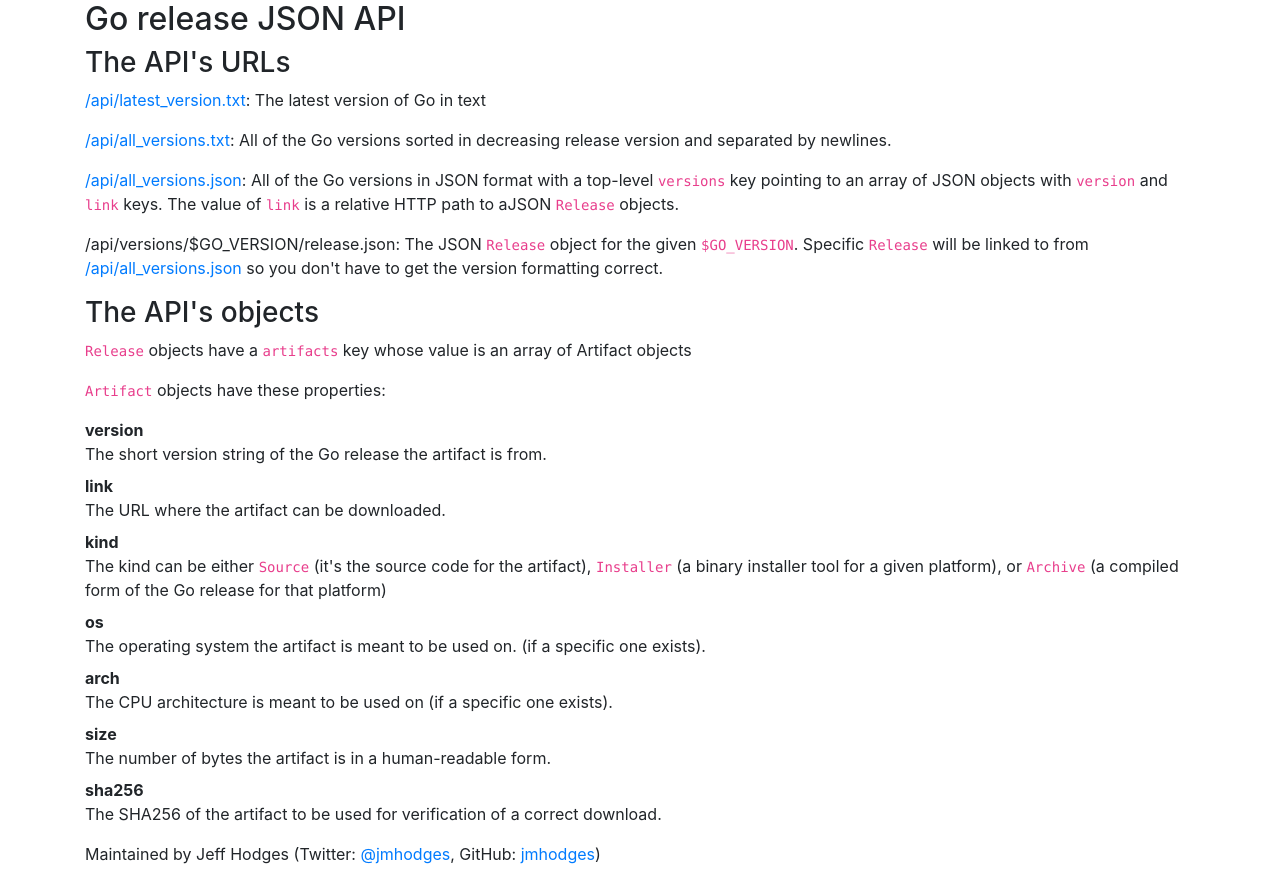
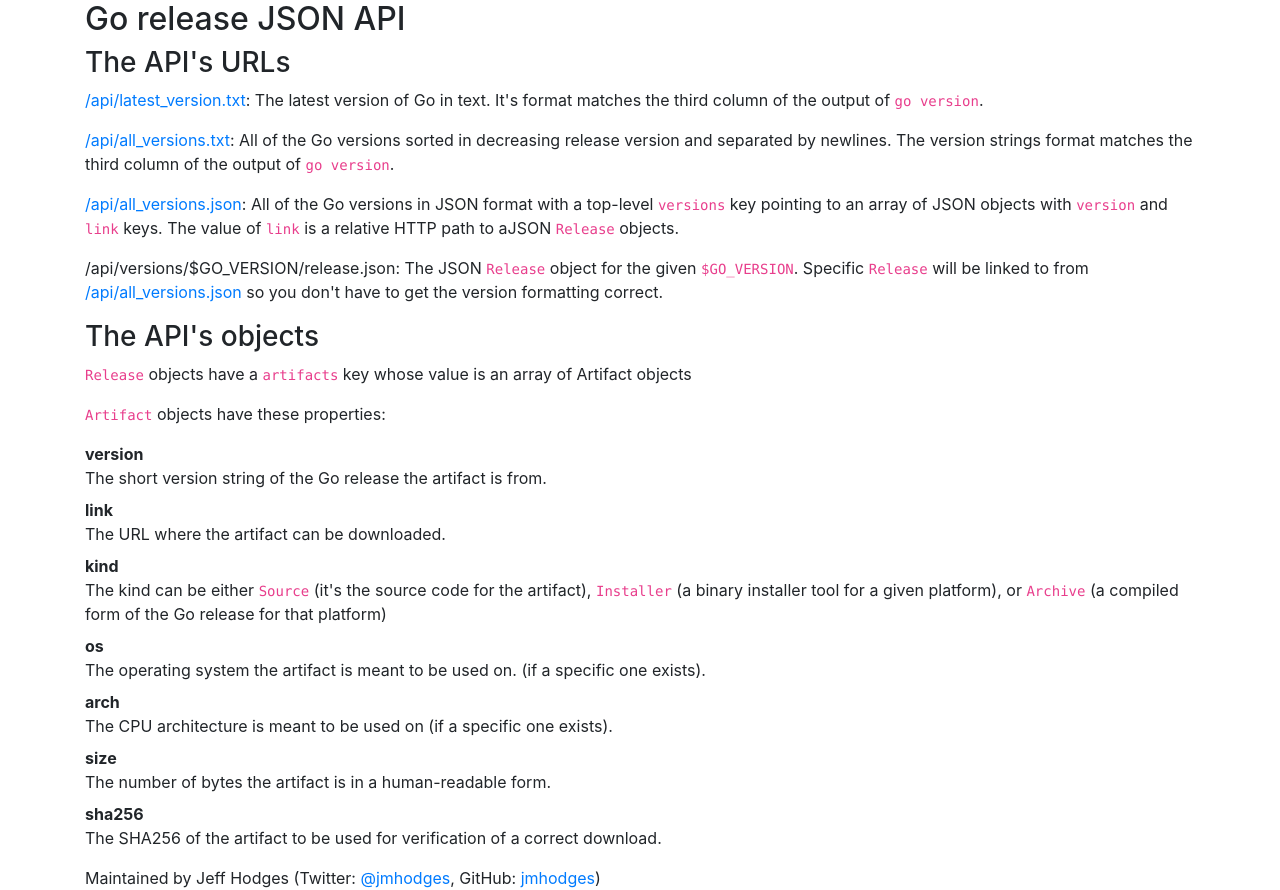
Before and after one commit to jmhodges/goreleaseapi, a plain HTML site: page docs/index.html in a window 1280 px wide. Before the commit the page ends 866 px from the top, so only its background shows below. Drawn offline with nearby package versions, Linux system fonts and the light colour scheme.

Commit message:
doc the format of the version strings in *.txt

```diff
--- a/docs/index.html
+++ b/docs/index.html
@@ -14,8 +14,8 @@
       <div class="page-header">
         <h3>The API's URLs</h3>
       </div>
-      <a href="/goreleaseapi/api/latest_version.txt">/api/latest_version.txt</a>: The latest version of Go in text</p>
-      <p><a href="/goreleaseapi/api/all_versions.txt">/api/all_versions.txt</a>: All of the Go versions sorted in decreasing release version and separated by newlines.</p>
+      <a href="/goreleaseapi/api/latest_version.txt">/api/latest_version.txt</a>: The latest version of Go in text. It's format matches the third column of the output of <code>go version</code>.</p>
+      <p><a href="/goreleaseapi/api/all_versions.txt">/api/all_versions.txt</a>: All of the Go versions sorted in decreasing release version and separated by newlines. The version strings format matches the third column of the output of <code>go version</code>.</p>
       <p><a href="/goreleaseapi/api/all_versions.json">/api/all_versions.json</a>: All of the Go versions in JSON format with a top-level <code>versions</code> key pointing to an array of JSON objects with <code>version</code> and <code>link</code> keys. The value of <code>link</code> is a relative HTTP path to aJSON <code>Release</code> objects.</p>
 
       <p>/api/versions/$GO_VERSION/release.json: The JSON <code>Release</code> object for the given <code>$GO_VERSION</code>. Specific <code>Release</code> will be linked to from <a href="/goreleaseapi/api/all_versions.json">/api/all_versions.json</a> so
```
